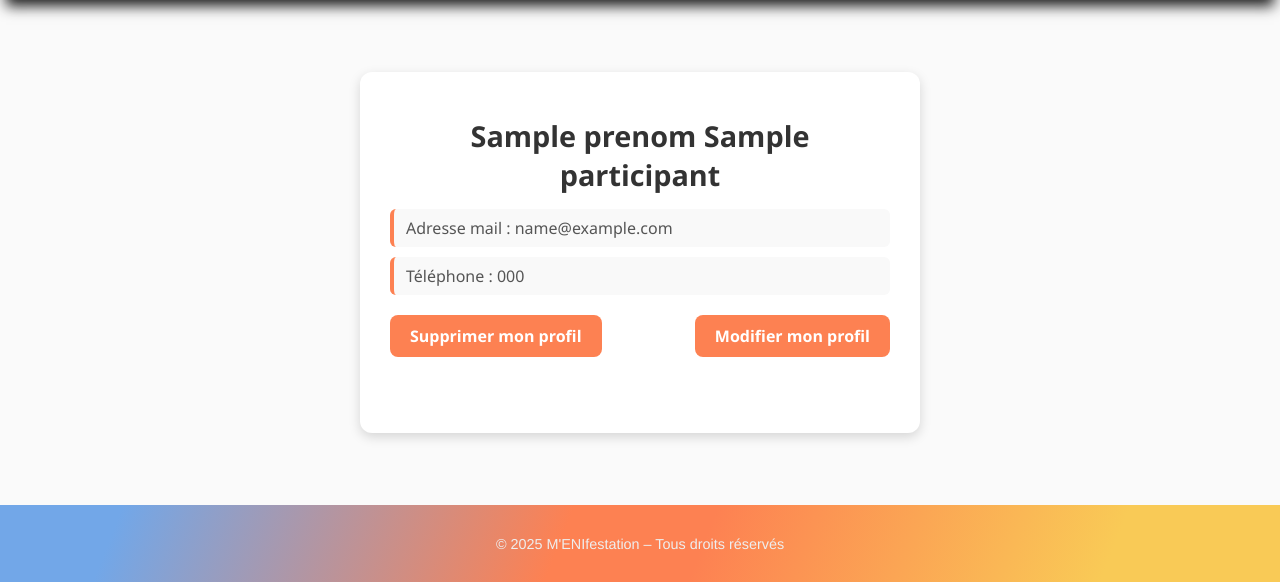
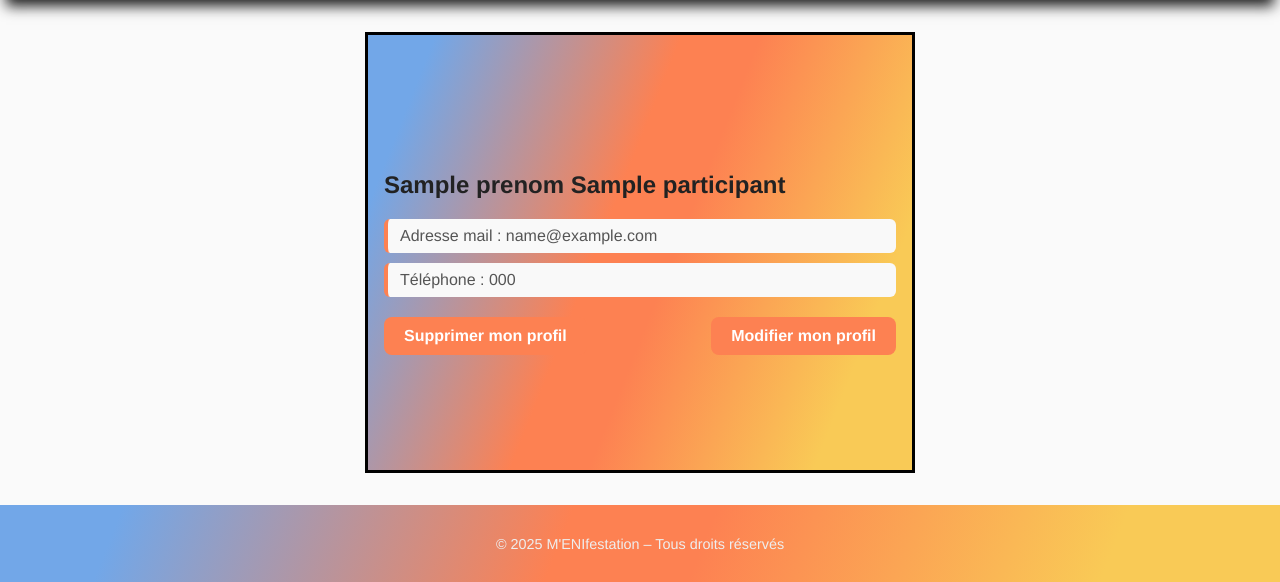
Before and after one commit to Pierrick-Rou/mENIfestation, a Symfony app: template templates/profil/detailsProfil.html.twig in a window 1280 px wide. Shown: the part 218-800 px from the top of the page. Run offline with Twig, Linux system fonts and the light colour scheme; the template is opened without the code that fills it: most values are stand-ins (such as "Sample title", 1, 10 or a date in 2020); style sheets or scripts are compiled from the project's sources; some libraries are stand-ins or nearby versions.

Commit message:
modif css

```diff
--- a/templates/profil/detailsProfil.html.twig
+++ b/templates/profil/detailsProfil.html.twig
@@ -2,7 +2,7 @@
 
 {% block body %}
 
-<div class="participant-card">
+<div class="form">
     <h2> {{ participant.prenom }} {{ participant.nom }}</h2>
     <div class="participant-info">
         <span>Adresse mail : {{ participant.email }}</span>
```
